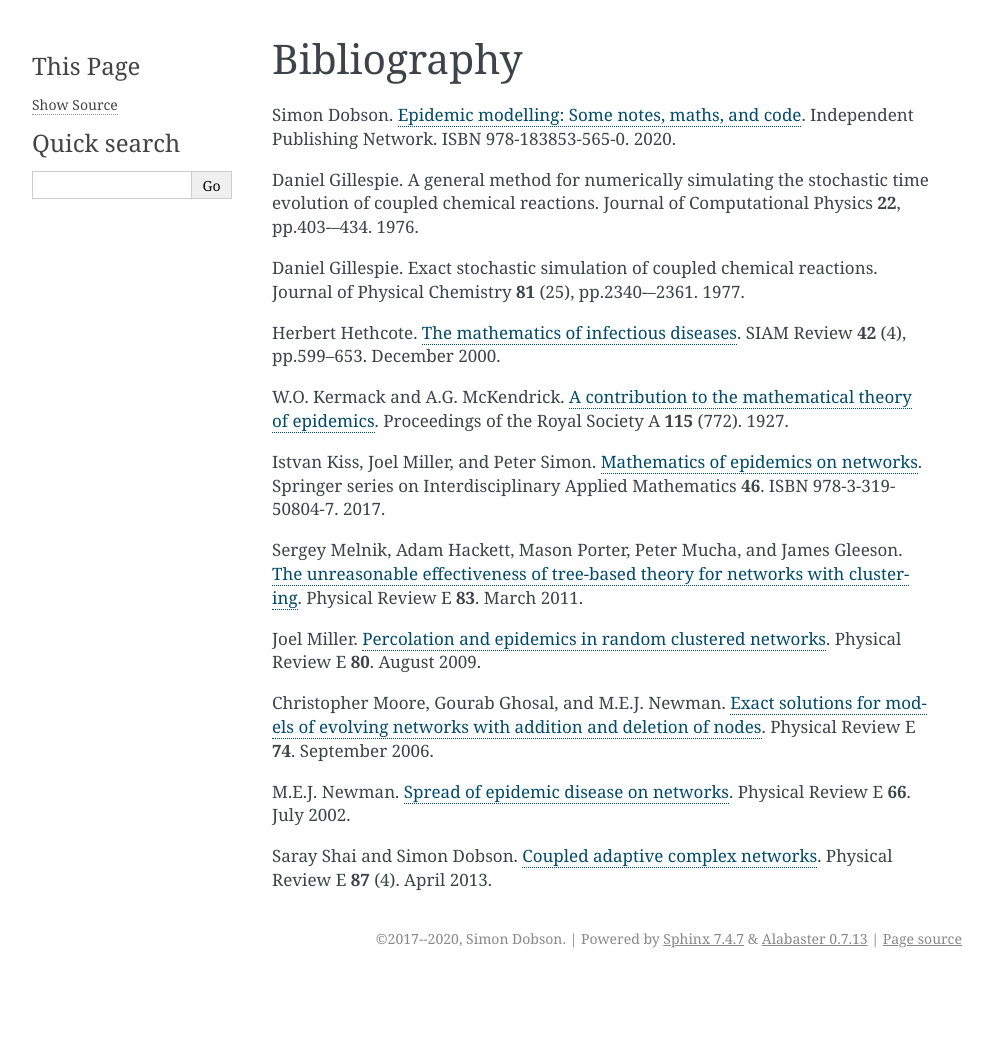
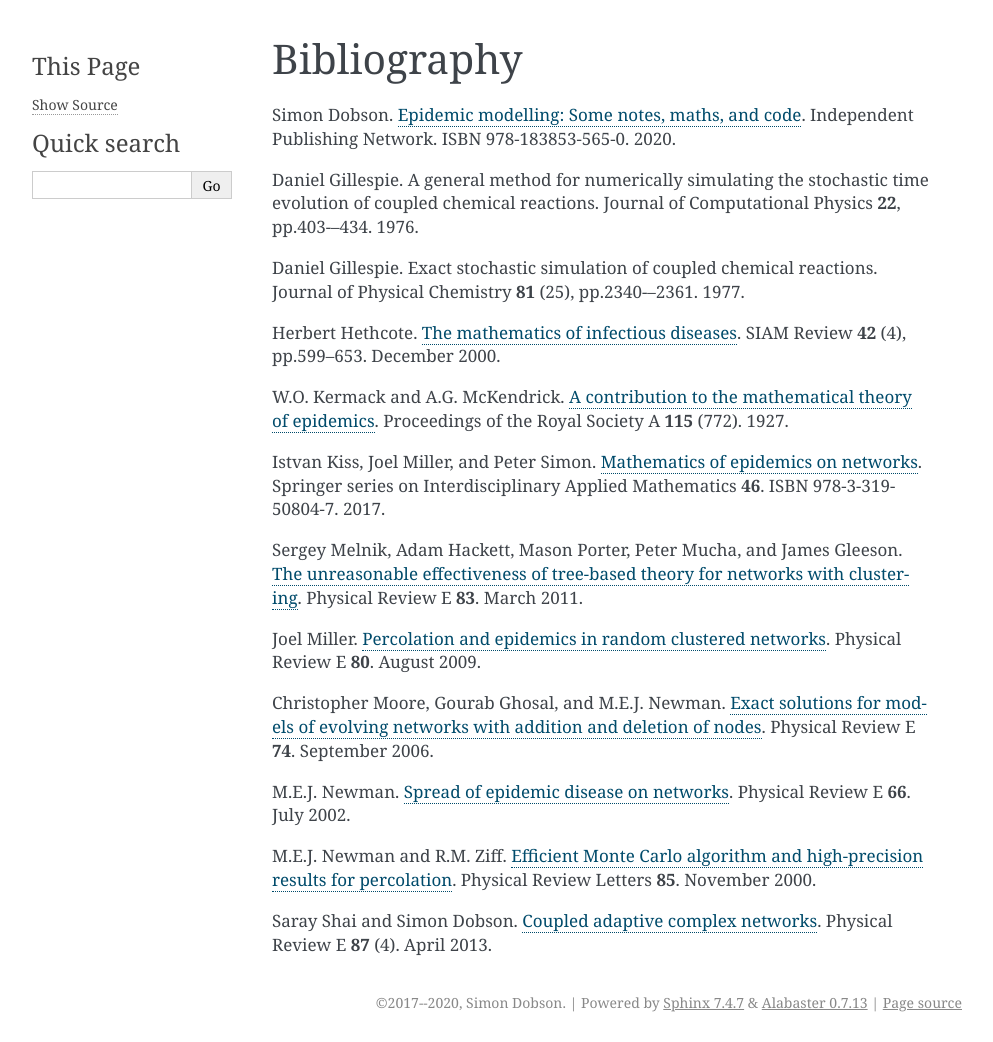
Before and after one commit to simoninireland/epydemic, a Sphinx documentation site: the page built from doc/bibliography.rst, in a window 1280 px wide. Shown: the whole page, without its empty margins (148-1141 px from the left). Built offline with Sphinx 7.4.7, drawn with Linux system fonts in a browser that asks for light colours; before the commit the page ends 978 px from its top, so only the background shows below that.

Commit message:
Added the Newman-Ziff paper from PRL

```diff
--- a/doc/bibliography.rst
+++ b/doc/bibliography.rst
@@ -66,6 +66,12 @@ M.E.J. Newman. `Spread of epidemic disease on networks
 <http://dx.doi.org/10.1103/PhysRevE.66.016128>`_. Physical Review E
 **66**. July 2002.
 
+.. _NZ00:
+
+M.E.J. Newman and R.M. Ziff. `Efficient Monte Carlo algorithm and high-precision results
+for percolation <https://doi.org/10.1103/PhysRevLett.85.4104>`_. Physical Review Letters **85**.
+November 2000.
+
 .. _SD13:
 
 Saray Shai and Simon Dobson. `Coupled adaptive complex networks
```
